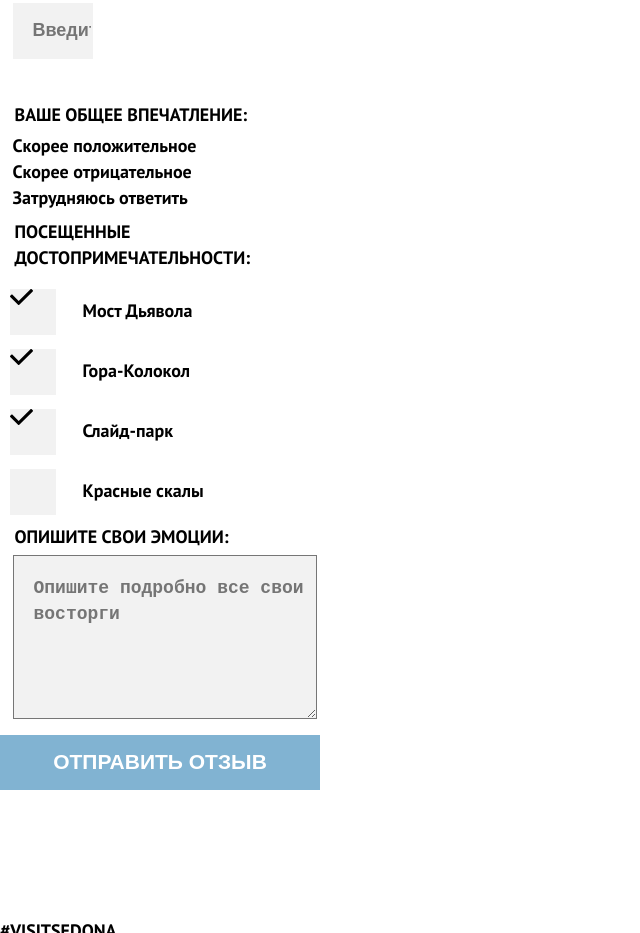
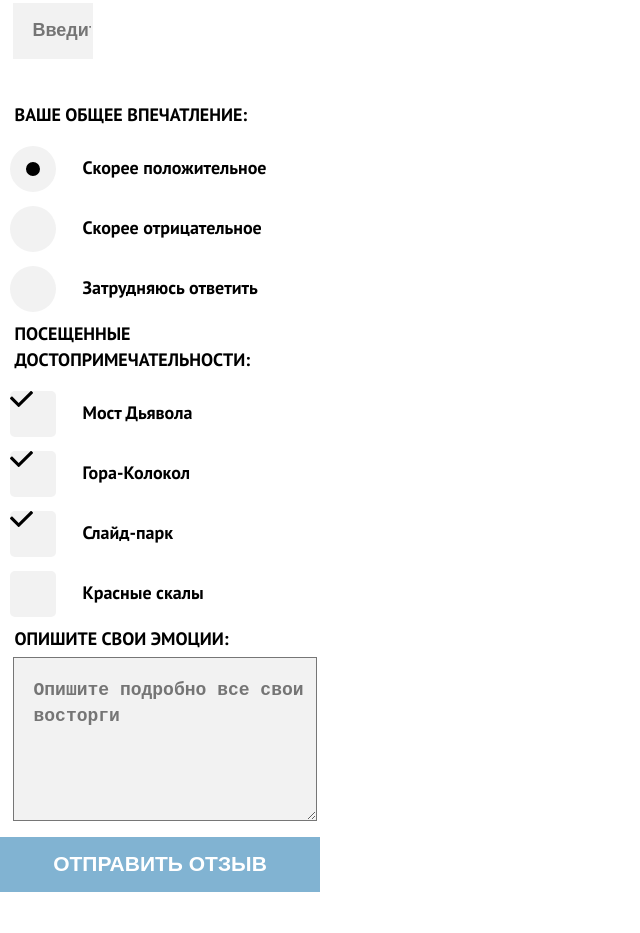
Before and after one commit to easylizy29/770579-sedona-19, a website: page source/form.html in a window 1280 px wide. Shown: the part 1093-2026 px from the top of the page, without its empty margins (0-640 px from the left). Drawn offline with nearby package versions, Linux system fonts and the light colour scheme; files that its build step writes are made by us from their sources.

Commit message:
В form добавлен radio

```diff
--- a/source/sass/blocks/review.scss
+++ b/source/sass/blocks/review.scss
@@ -80,6 +80,36 @@
 
 .review-form__label-radio {
   @include font-set(18px, 26px, 700);
+  padding-left: 70px;
+  padding-bottom: 25px;
+  margin-bottom: -13px;
+  margin-top: 22px;
+  cursor: pointer;
+}
+
+.review-form__label-radio::after {
+  content: "";
+  display: block;
+  position: absolute;
+  left: 10px;
+  margin-top: -35px;
+  height: 46px;
+  width: 46px;
+  background-color: $secondary-color;
+  background-repeat: no-repeat;
+  border-radius: 50px;
+  cursor: pointer;
+}
+
+.review-form__radio:checked + label::after {
+  display: block;
+  position: absolute;
+  height: 14px;
+  width: 14px;
+  background-color: $black;
+  background-repeat: no-repeat;
+  border: 16px solid $secondary-color;
+  border-radius: 50px;
 }
 
 .review-form__checkbox {
@@ -95,6 +125,7 @@
   background-image: url("../img/icon-tick.svg");
   background-color: $secondary-color;
   background-repeat: no-repeat;
+  border-radius: 5px;
 }
 
 .review-form__label-check {
@@ -116,6 +147,7 @@
   width: 46px;
   background-color: $secondary-color;
   background-repeat: no-repeat;
+  border-radius: 5px;
   cursor: pointer;
 }
 
```
Also changed, not shown: source/img/icon-map-marker.svg.
